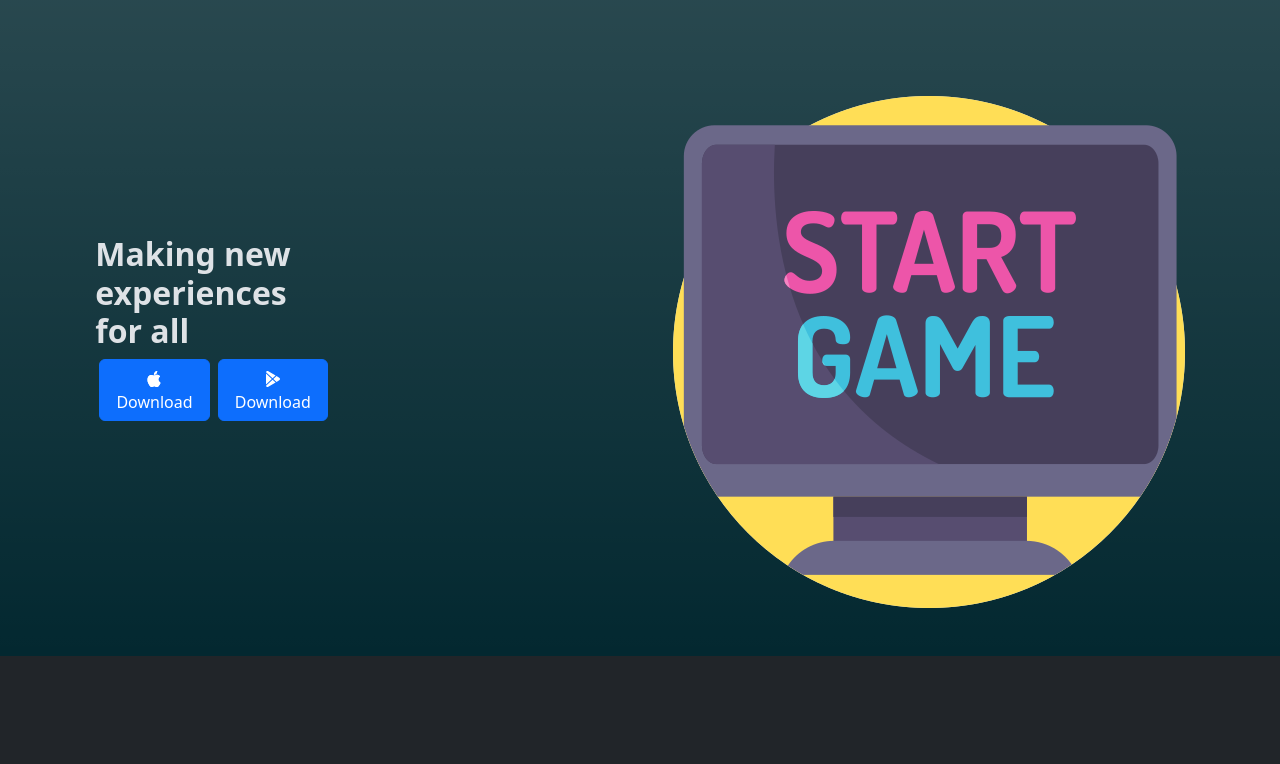
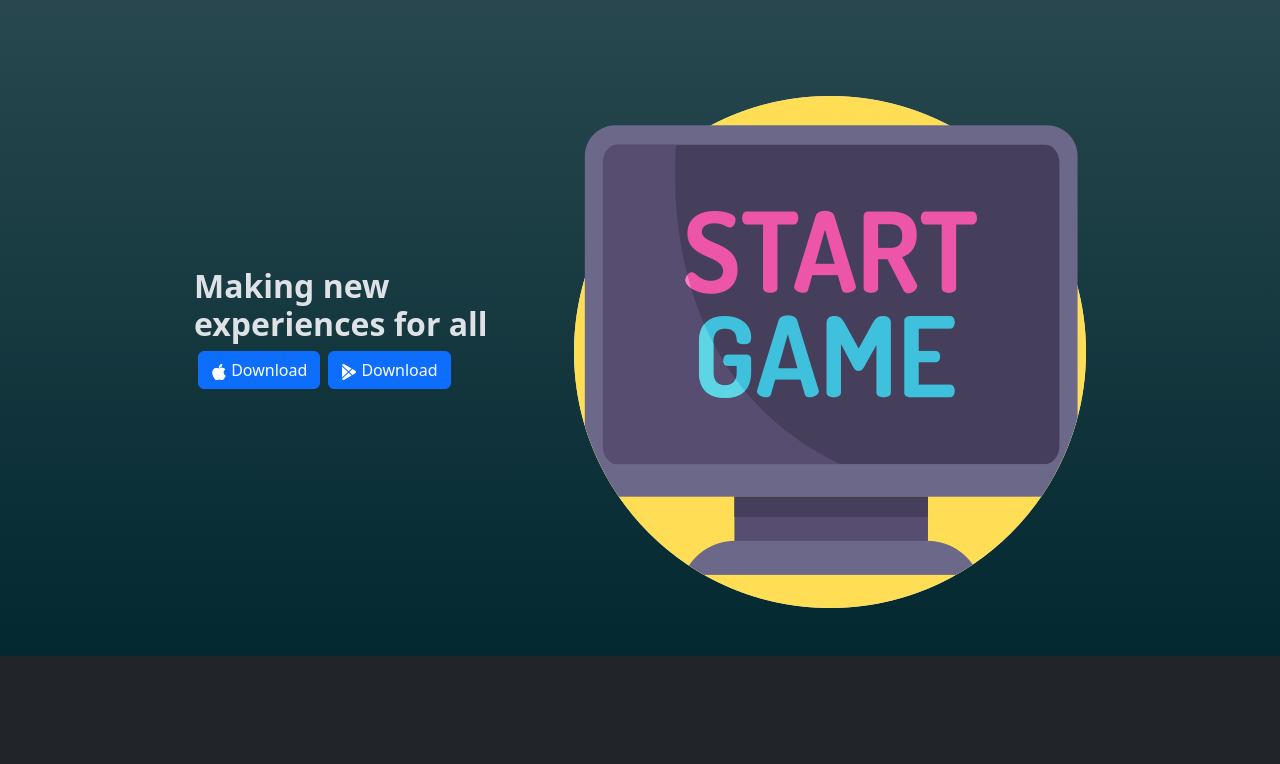
Before and after one commit to RyanZmu/100_days_of_python, a Flask app: page / in a window 1280 px wide. Shown: the top 764 px of the page. Run offline with Flask 3, Linux system fonts and the light colour scheme.

Commit message:
change col

```diff
--- a/bootstrap_website/templates/index.html
+++ b/bootstrap_website/templates/index.html
@@ -14,7 +14,7 @@
 <section id="title">
     <div class="container-fluid p-5 d-flex flex-row align-items-center justify-content-center bg-info-subtle bg-gradient">
     <div class="row">
-        <div class="col-6">
+        <div class="col-8">
               <h2 class="intro">
                   <strong>Making new experiences for all</strong>
               </h2>
@@ -35,7 +35,7 @@
                 </div>
             </div>
         </div>
-        <div class="col-6 mt-5 d-flex justify-content-end">
+        <div class="col-4 mt-5 d-flex justify-content-end">
              <img src="/static/images/gaming.png" class="rounded float-end" id="title-image" alt="person playing games">
         </div>
     </div>
```
